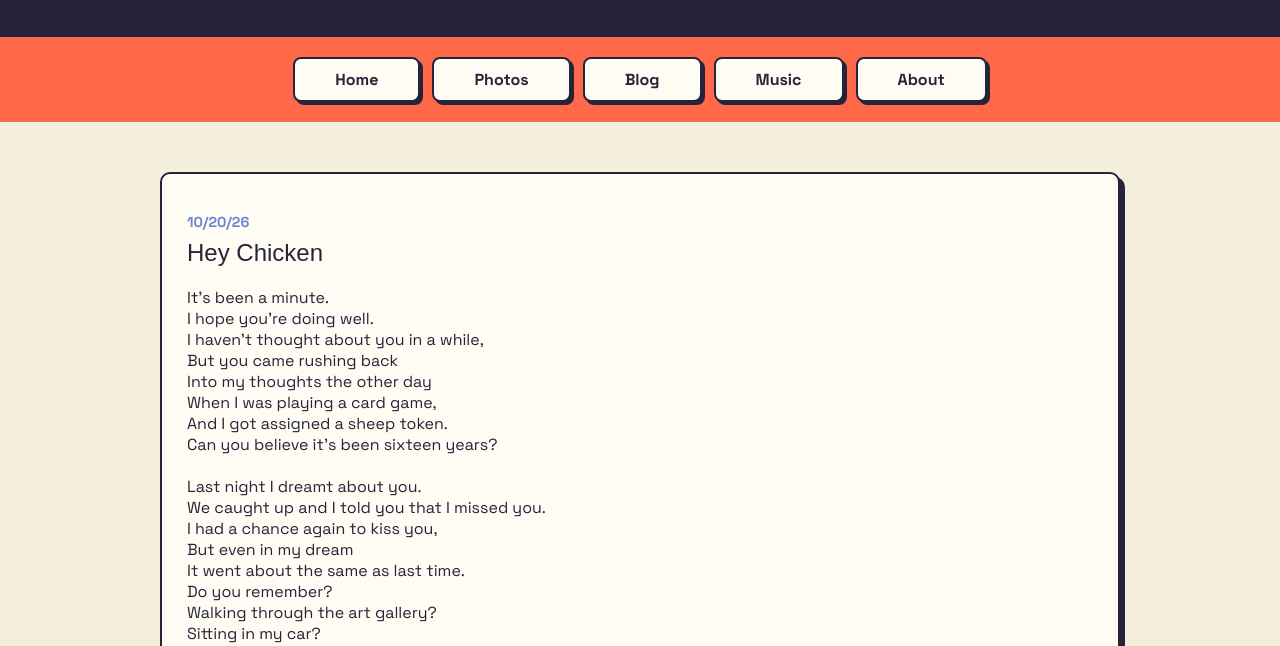
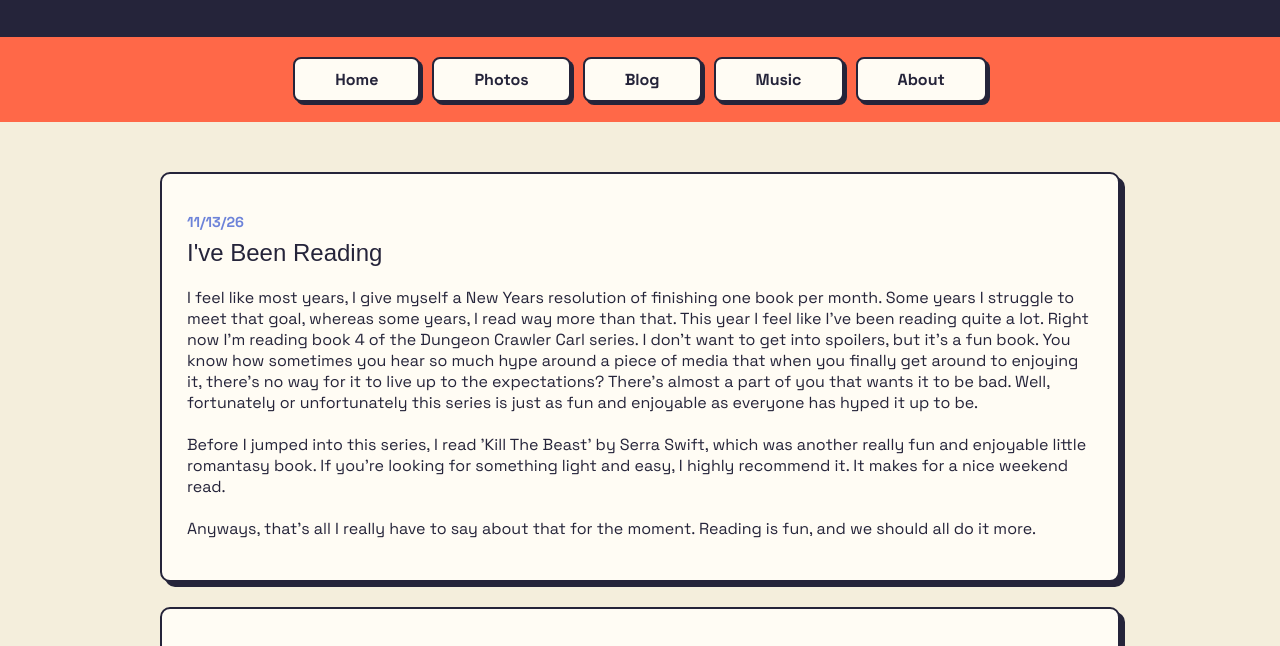
Before and after one commit to SheepishlyOnward/SheepishlyOnward.github.io, a plain HTML site: page blog.html in a window 1280 px wide. Shown: the part 141-787 px from the top of the page. Drawn offline with Linux system fonts and the light colour scheme; a web font is replaced by a local one.

Commit message:
new blog post

```diff
--- a/blog.html
+++ b/blog.html
@@ -25,6 +25,21 @@
     </nav>
 
     <main>
+
+        <section class="blog-post">
+            <p class="post-date">11/13/26</p>
+            <h2>I've Been Reading</h2>
+            <p>
+                I feel like most years, I give myself a New Years resolution of finishing one book per month. Some years I struggle to meet that goal, whereas
+                some years, I read way more than that. This year I feel like I've been reading quite a lot. Right now I'm reading book 4 of the Dungeon Crawler
+                Carl series. I don't want to get into spoilers, but it's a fun book. You know how sometimes you hear so much hype around a piece of media that
+                when you finally get around to enjoying it, there's no way for it to live up to the expectations? There's almost a part of you that wants it to
+                be bad. Well, fortunately or unfortunately this series is just as fun and enjoyable as everyone has hyped it up to be.<br><br>
+                Before I jumped into this series, I read 'Kill The Beast' by Serra Swift, which was another really fun and enjoyable little romantasy book.
+                If you're looking for something light and easy, I highly recommend it. It makes for a nice weekend read.<br><br>
+                Anyways, that's all I really have to say about that for the moment. Reading is fun, and we should all do it more.
+            </p>
+        </section>
 
         <section class="blog-post">
             <p class="post-date">10/20/26</p>
```
Also changed, not shown: index.html (+1 -1 lines).
